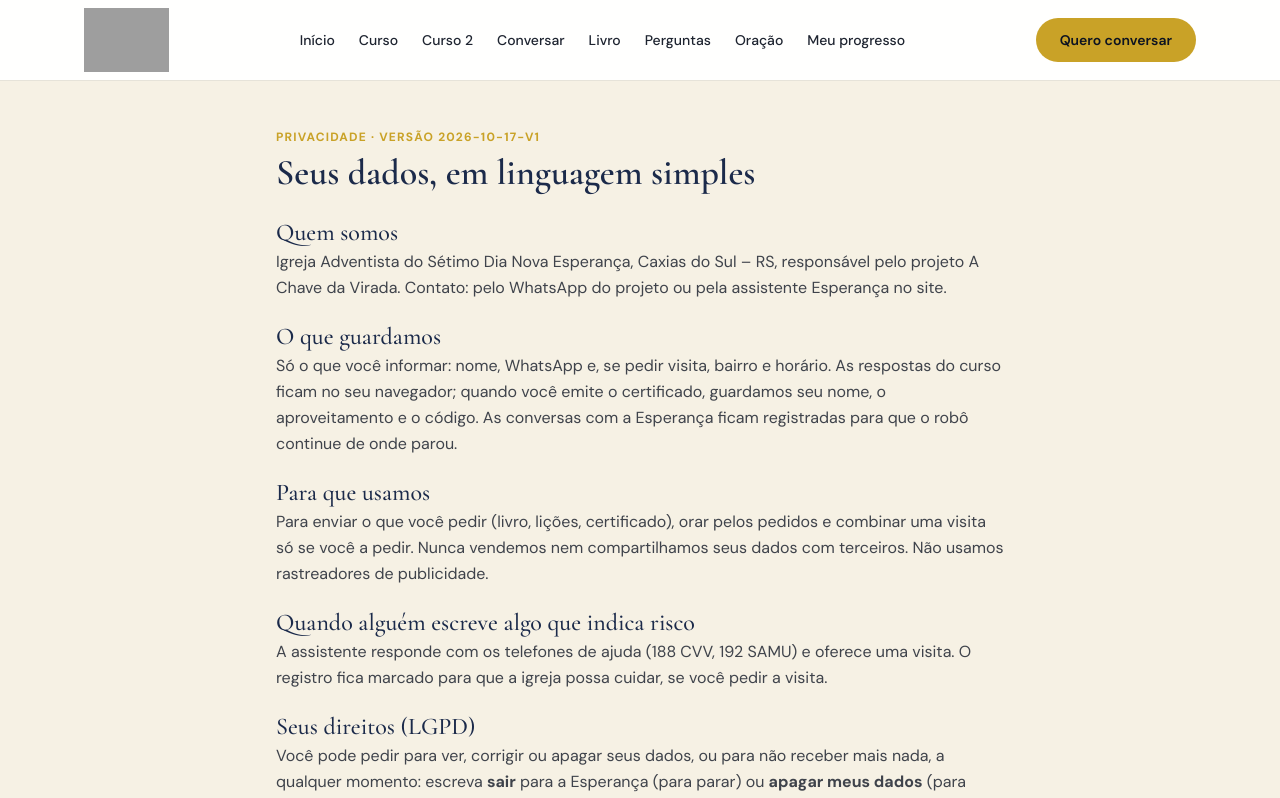
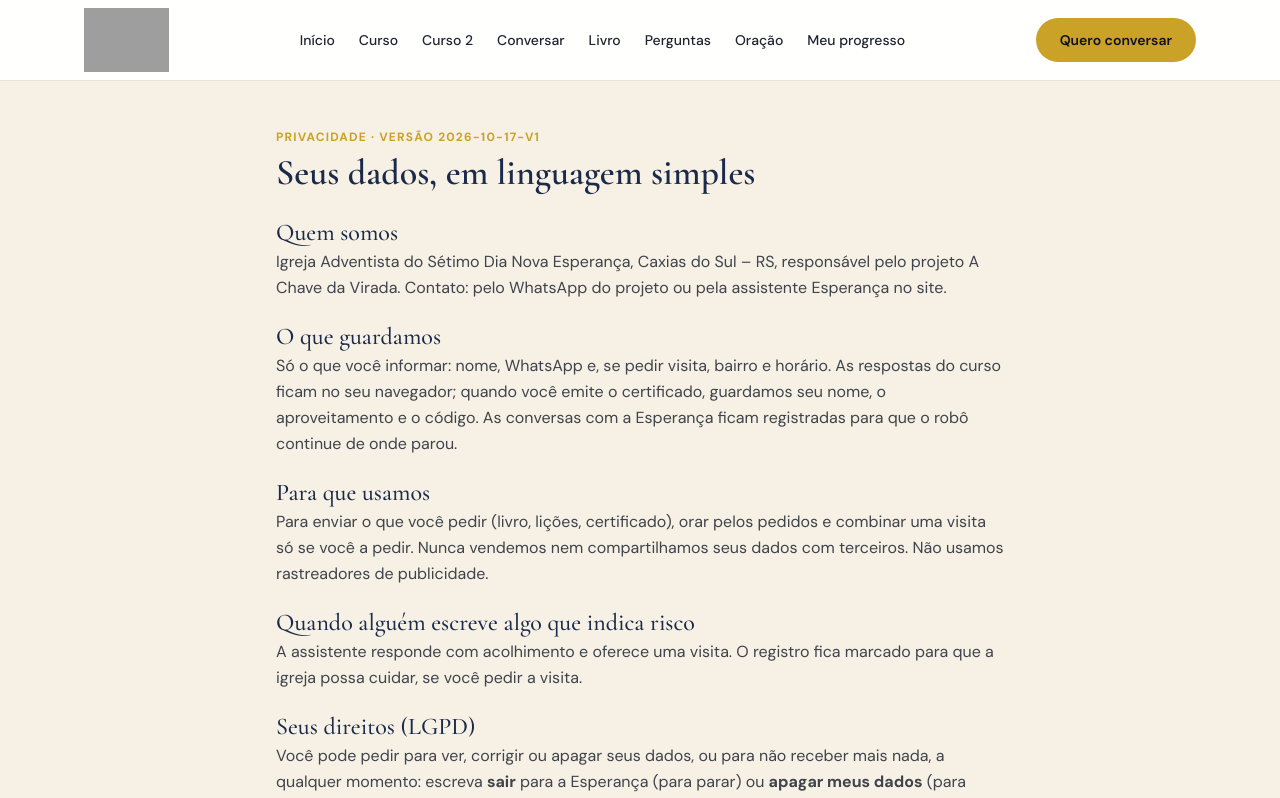
Before and after one commit to armandoportoserra/chave-da-virada, a Next.js app: page /privacidade in a window 1280 px wide. Shown: the top 798 px of the page. Built offline with nearby package versions, Linux system fonts and the light colour scheme; no server answers; grey boxes are pictures that could not be loaded.

Commit message:
Remove referencias ao CVV/188: src/app/privacidade

```diff
--- a/src/app/privacidade/page.tsx
+++ b/src/app/privacidade/page.tsx
@@ -13,7 +13,7 @@ export default function Privacidade() {
           <section><h2 className="serif text-2xl text-navy">Quem somos</h2><p>Igreja Adventista do Sétimo Dia Nova Esperança, Caxias do Sul – RS, responsável pelo projeto A Chave da Virada. Contato: pelo WhatsApp do projeto ou pela assistente Esperança no site.</p></section>
           <section><h2 className="serif text-2xl text-navy">O que guardamos</h2><p>Só o que você informar: nome, WhatsApp e, se pedir visita, bairro e horário. As respostas do curso ficam no seu navegador; quando você emite o certificado, guardamos seu nome, o aproveitamento e o código. As conversas com a Esperança ficam registradas para que o robô continue de onde parou.</p></section>
           <section><h2 className="serif text-2xl text-navy">Para que usamos</h2><p>Para enviar o que você pedir (livro, lições, certificado), orar pelos pedidos e combinar uma visita só se você a pedir. Nunca vendemos nem compartilhamos seus dados com terceiros. Não usamos rastreadores de publicidade.</p></section>
-          <section><h2 className="serif text-2xl text-navy">Quando alguém escreve algo que indica risco</h2><p>A assistente responde com os telefones de ajuda (188 CVV, 192 SAMU) e oferece uma visita. O registro fica marcado para que a igreja possa cuidar, se você pedir a visita.</p></section>
+          <section><h2 className="serif text-2xl text-navy">Quando alguém escreve algo que indica risco</h2><p>A assistente responde com acolhimento e oferece uma visita. O registro fica marcado para que a igreja possa cuidar, se você pedir a visita.</p></section>
           <section><h2 className="serif text-2xl text-navy">Seus direitos (LGPD)</h2><p>Você pode pedir para ver, corrigir ou apagar seus dados, ou para não receber mais nada, a qualquer momento: escreva <b>sair</b> para a Esperança (para parar) ou <b>apagar meus dados</b> (para exclusão). Atendemos em até 15 dias.</p></section>
           <section><h2 className="serif text-2xl text-navy">Menores de 18 anos</h2><p>O curso pode ser feito por qualquer idade, mas visitas e contato só são combinados com um responsável.</p></section>
           <section><h2 className="serif text-2xl text-navy">Onde ficam os dados</h2><p>Em servidores da Supabase e da Vercel, com acesso restrito à coordenação do projeto, por senha. Cookies: apenas um cookie técnico para a conversa com a Esperança continuar; nada de rastreamento.</p></section>
```
